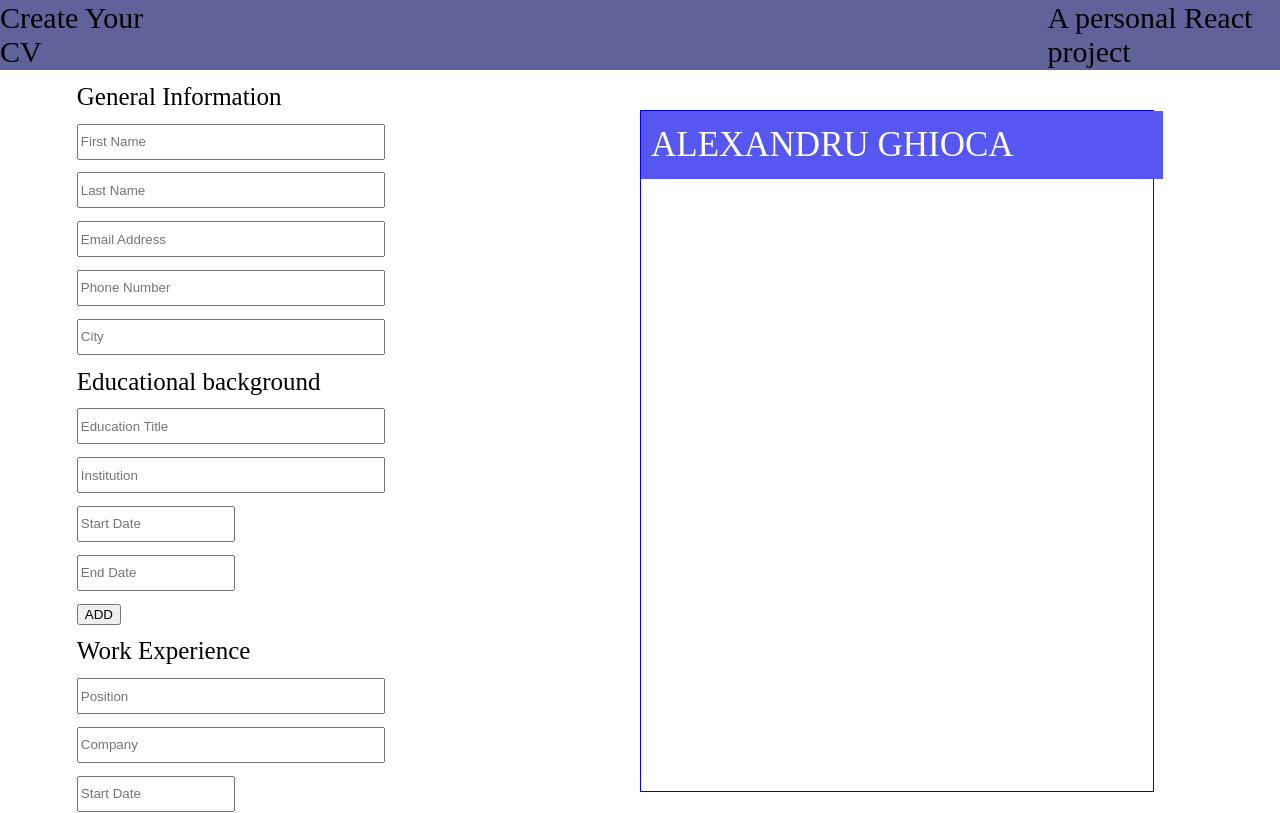
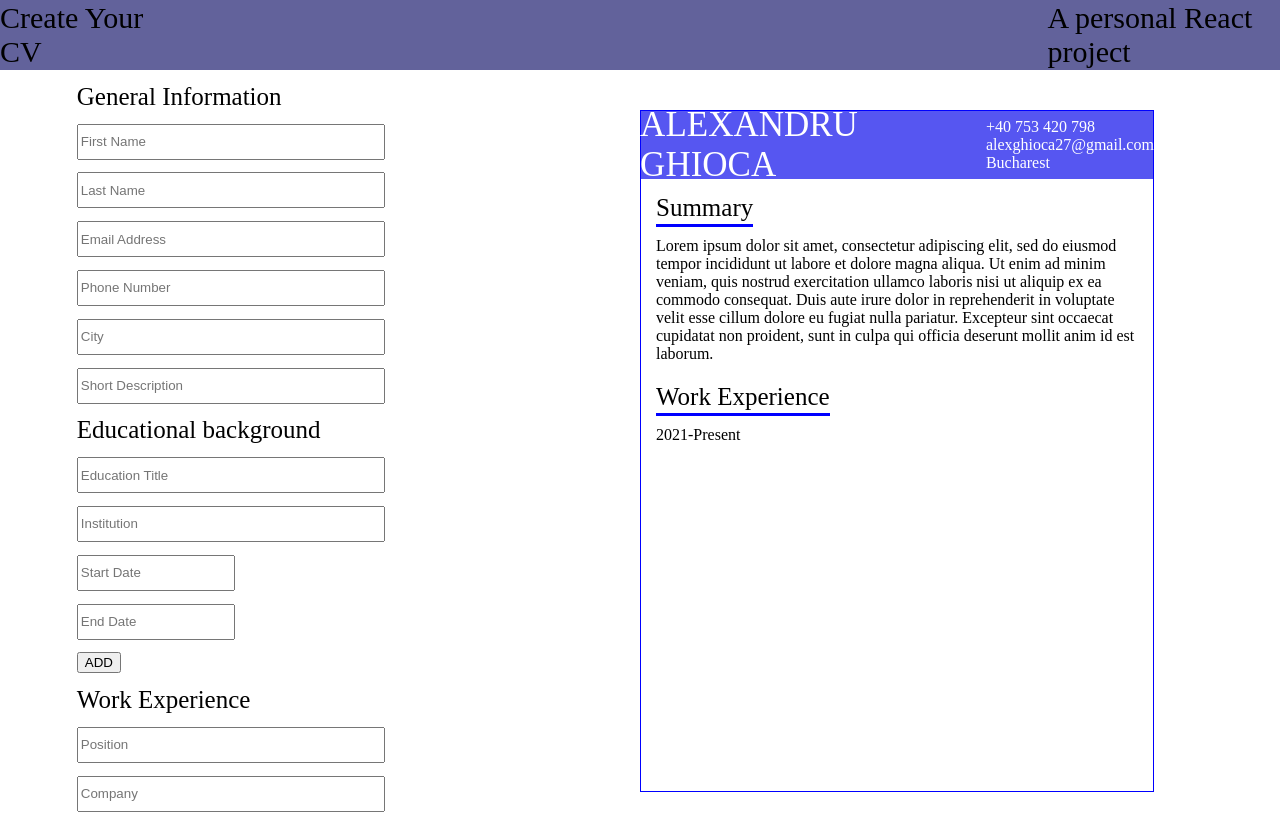
Before and after one commit to AlexGh27/cv-project, a React (Create React App) app: page / in a window 1280 px wide. Shown: the top 813 px of the page. Built offline with nearby package versions, Linux system fonts and the light colour scheme.

Commit message:
Building the overview

```diff
--- a/src/components/General.js
+++ b/src/components/General.js
@@ -21,6 +21,8 @@ export default class General extends Component {
 
                         <input id="city" type="text" placeholder="City"/>
 
+                        <input id="description" type="text" placeholder="Short Description"/>
+
                 </form>
             </div>
         )
--- a/src/components/Overview.js
+++ b/src/components/Overview.js
@@ -5,7 +5,36 @@ export default class Overview extends Component {
     render() {
         return(
             <div className="overview">
-                <div id="name">ALEXANDRU GHIOCA</div>
+                <div id="top-bar">
+                    <div id="name-overview">ALEXANDRU GHIOCA</div>
+                    <div id="contact">
+                        <div id="phone-overview">+40 753 420 798</div>
+                        <div id="mail-overview">alexghioca27@gmail.com</div>
+                        <div id="location-overview">Bucharest</div>
+                    </div>
+                </div>
+                <div id="content">
+                    <div id="summary-overview">
+                        <div className="overview-title">Summary</div>
+                        <div id="summary-text">Lorem ipsum dolor sit amet, consectetur adipiscing elit,
+                        sed do eiusmod tempor incididunt ut labore et dolore magna aliqua. Ut enim ad minim veniam,
+                        quis nostrud exercitation ullamco laboris nisi ut aliquip ex ea commodo consequat. Duis aute
+                        irure dolor in reprehenderit in voluptate velit esse cillum dolore eu fugiat nulla pariatur.
+                        Excepteur sint occaecat cupidatat non proident, sunt in culpa qui officia deserunt mollit anim
+                        id est laborum.
+                        </div>
+                    </div>
+                    <div id="experience-overview">
+                        <div className="overview-title">Work Experience</div>
+                        <div id="experience-card">
+                            <div id="date-overview">2021-Present</div>
+                            <div id="experience-content">
+
+                            </div>
+                        </div>
+                    </div>
+                </div>
+
             </div>
         )
     }
--- a/src/style.css
+++ b/src/style.css
@@ -99,13 +99,39 @@ input {
 
 
 
-#name {
+#top-bar {
     width: 100%;
     height: 10%;
     background-color: rgb(86, 86, 241);
-    font-size: 35px;
     color: white;
     display: flex;
     align-items: center;
-    padding-left: 10px;
+    justify-content: center;
+    gap: 10vw;
+
 }
+
+#content {
+    padding: 15px;
+}
+
+.overview-title {
+    font-size: 25px;
+    height: 1.2em;
+    width: max-content;
+    border-bottom: 3px solid blue;
+    margin-bottom: 10px;
+
+}
+#name-overview {
+    color: white;
+    font-size: 35px;
+}
+
+#description-overview {
+    width: 100%;
+}
+
+#summary-overview {
+    margin-bottom: 20px;
+}
```
